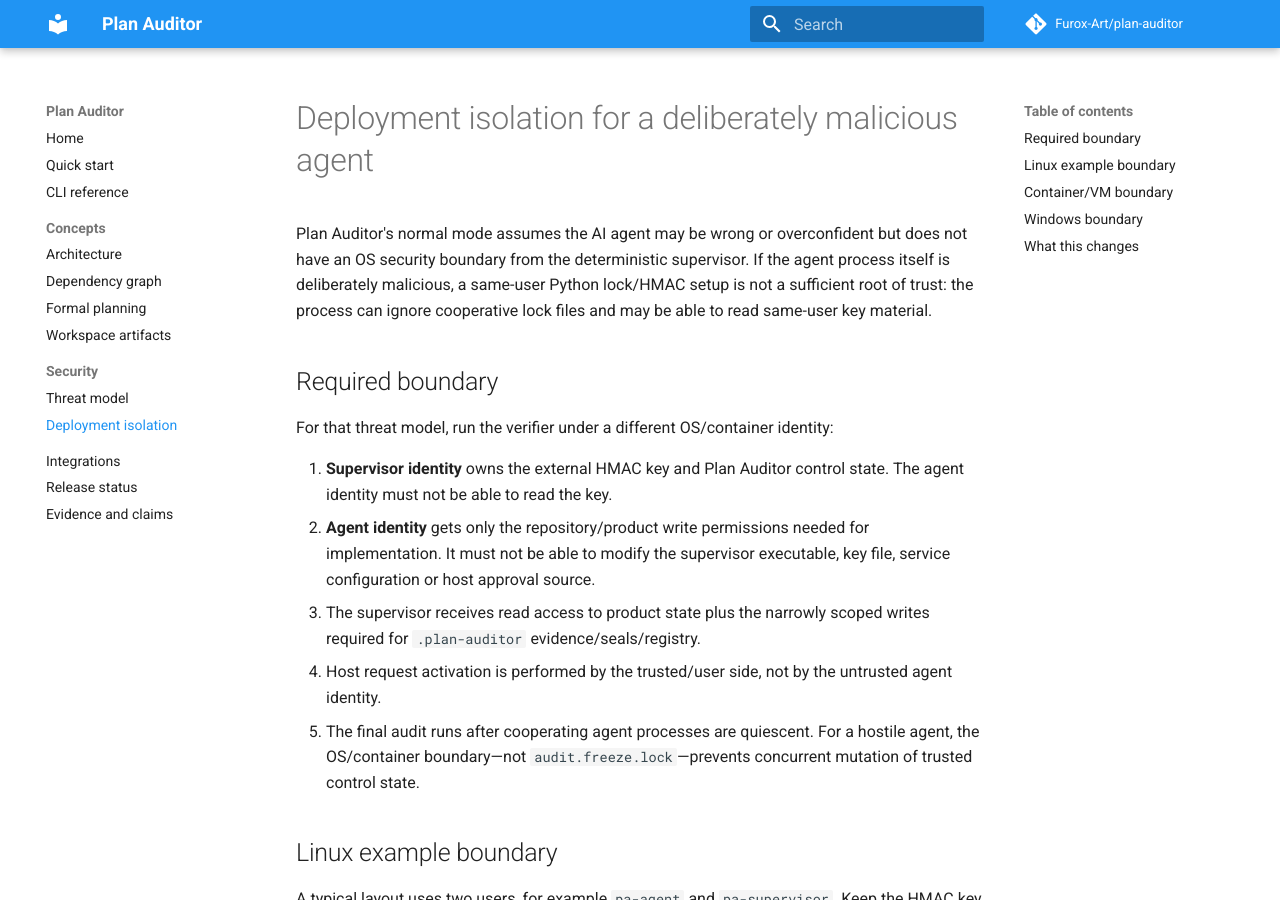
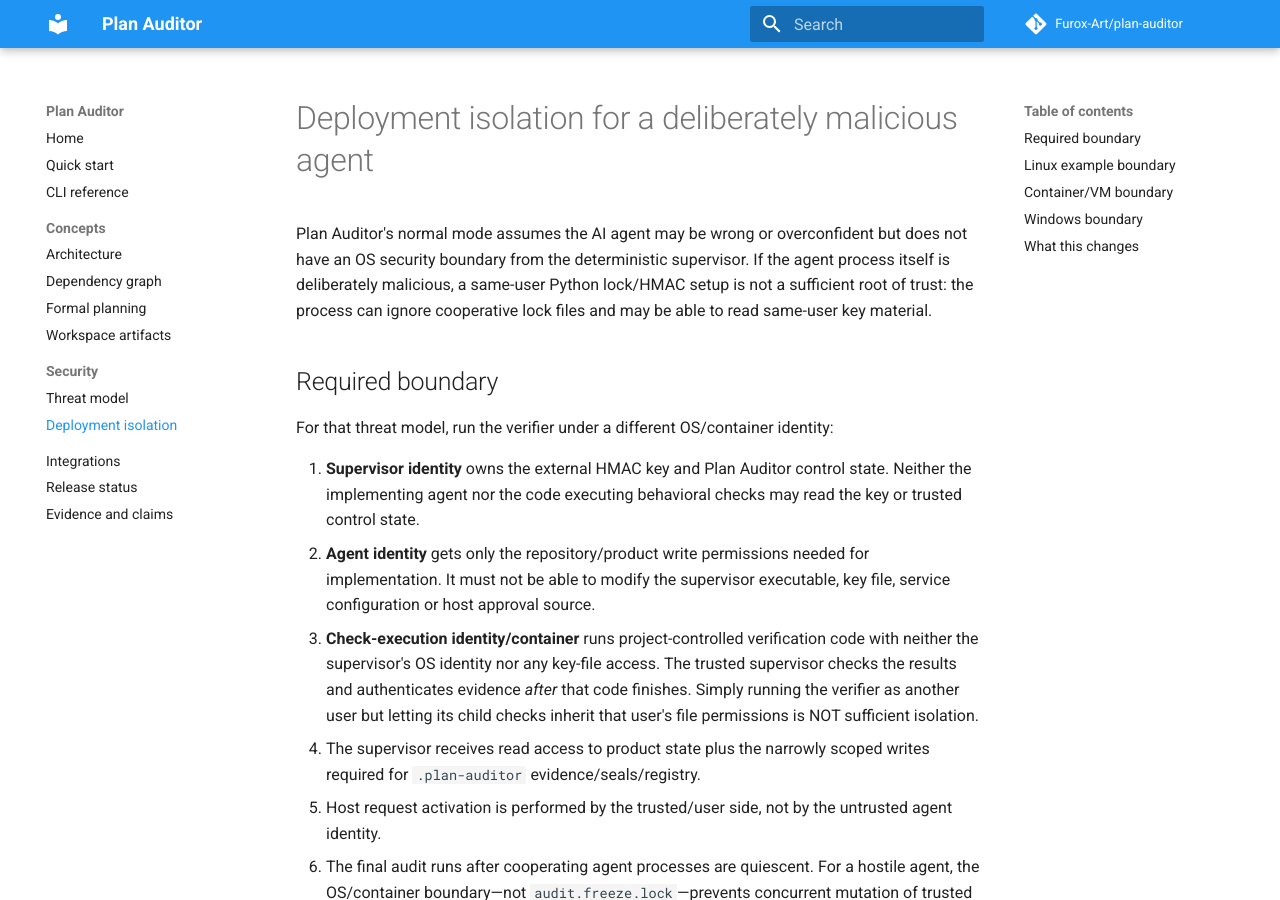
Before and after one commit to Furox-Art/plan-auditor, an MkDocs documentation site: the page built from docs/deployment-isolation.md, in a window 1280 px wide and 900 px high. Built offline with MkDocs 1.6.1 and Material for MkDocs 9.7.7, drawn with Linux system fonts in a browser that asks for light colours; comment, search, counter and statistics services are not loaded.

Commit message:
Clarify independent check-execution identity in HMAC deployment guidance

```diff
--- a/docs/deployment-isolation.md
+++ b/docs/deployment-isolation.md
@@ -11,11 +11,17 @@ files and may be able to read same-user key material.
 For that threat model, run the verifier under a different OS/container identity:
 
 1. **Supervisor identity** owns the external HMAC key and Plan Auditor control
-   state. The agent identity must not be able to read the key.
+   state. Neither the implementing agent nor the code executing behavioral checks
+   may read the key or trusted control state.
 2. **Agent identity** gets only the repository/product write permissions needed
    for implementation. It must not be able to modify the supervisor executable,
    key file, service configuration or host approval source.
-3. The supervisor receives read access to product state plus the narrowly scoped
+3. **Check-execution identity/container** runs project-controlled verification code
+   with neither the supervisor's OS identity nor any key-file access. The trusted
+   supervisor checks the results and authenticates evidence *after* that code
+   finishes. Simply running the verifier as another user but letting its child
+   checks inherit that user's file permissions is NOT sufficient isolation.
+4. The supervisor receives read access to product state plus the narrowly scoped
    writes required for `.plan-auditor` evidence/seals/registry.
 4. Host request activation is performed by the trusted/user side, not by the
    untrusted agent identity.
```
